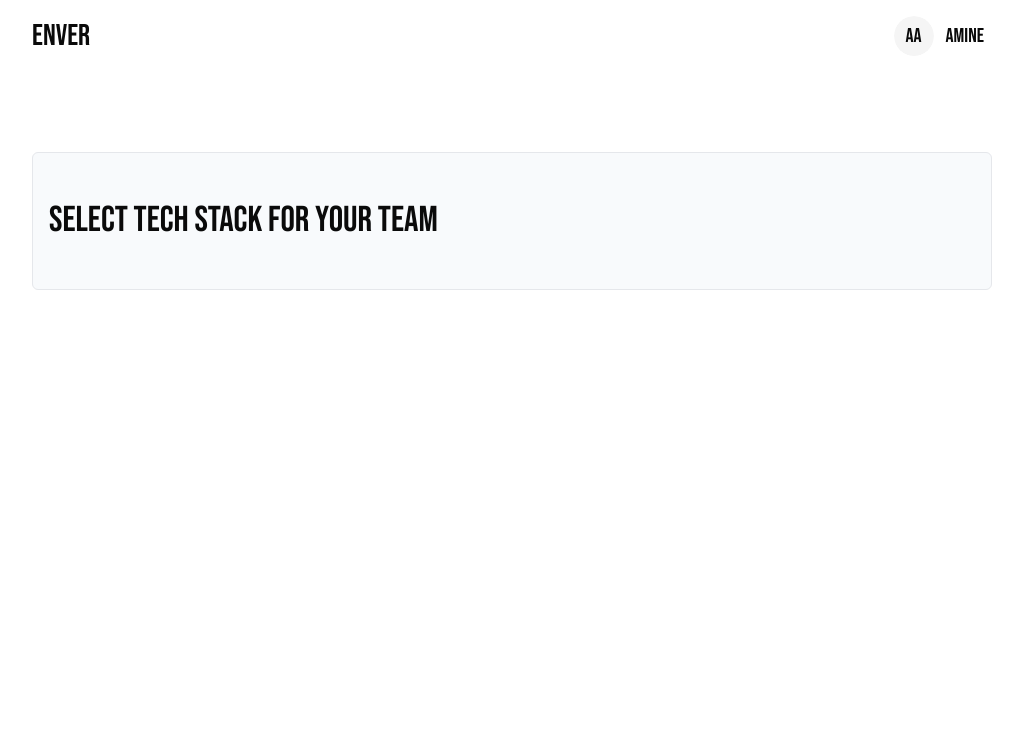
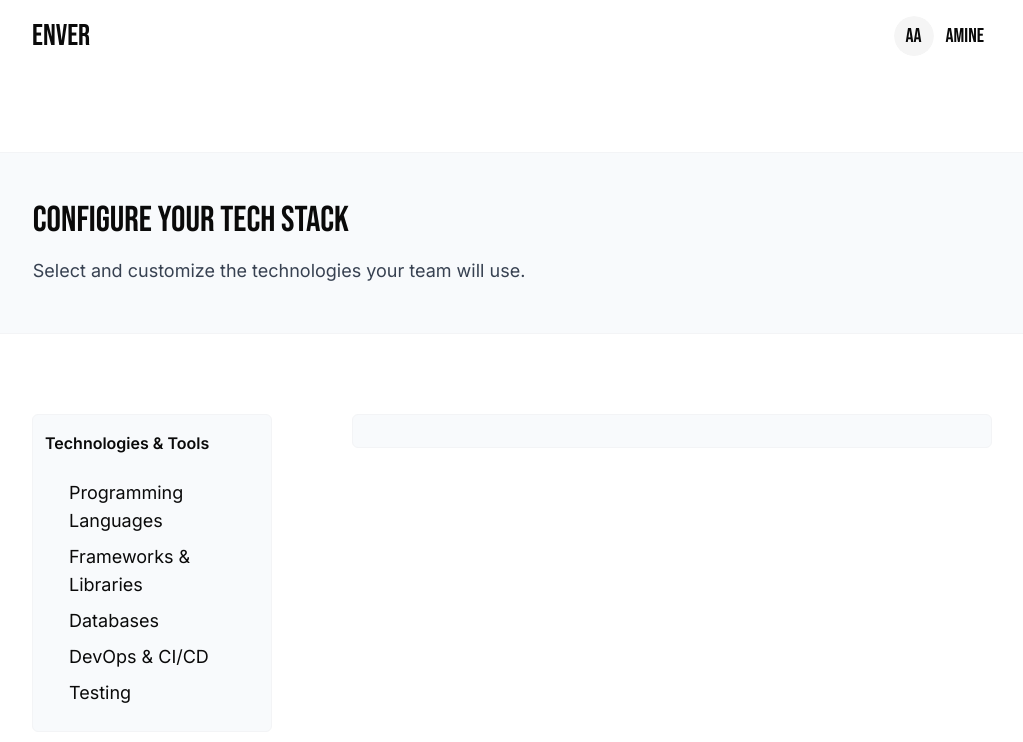
Before and after one commit to AmineAouragh/ENVER, a Next.js app: page /tech-stack in a window 1280 px wide. Shown: the top 742 px of the page, without its empty margins (128-1151 px from the left). Built offline with nearby package versions, Linux system fonts and the light colour scheme.

Commit message:
moved the tech stack configuration to a separate page rather than a dialog box in dashboad.js

```diff
--- a/pages/dashboard.js
+++ b/pages/dashboard.js
@@ -65,6 +65,10 @@ export default function Dashboard(){
         { value: "angular", label: "Angular", icon: <IoLogoAngular />},
         { value: "vuejs", label: "Vue", icon: <IoLogoVue />}
     ]
+    const router = useRouter()
+    function handleConfigureTechStack(){
+      router.push('/tech-stack')
+    }
     return (
      <>
       <Head>
@@ -92,53 +96,10 @@ export default function Dashboard(){
           <div className='w-1/2 p-4 mt-6 border border-gray-200 rounded-lg'>
             <div className='flex flex-row items-center justify-between w-full'>
               <h3 className='text-3xl font-BebasNeue'>Configure your team&apos;s tech stack</h3>
-              <Dialog>
-                <DialogTrigger asChild>
-                  <button type='button' className='rounded-md border border-gray-200 hover:bg-slate-50 px-6 py-2 text-md font-semibold font-Inter'>Configure tech stack</button>
-                </DialogTrigger>
-                <DialogContent className="sm:max-w-[720px]">
-                    <DialogHeader>
-                        <DialogTitle className="font-Inter text-2xl">Configure Tech Stack</DialogTitle>
-                        <DialogDescription>
-                            Select technologies your team members should use based on their roles and generate a setup script.
-                            Each team member will be able to set up their development environment with just one-click.
-                        </DialogDescription>
-                    </DialogHeader>
-                    <div className='grid gap-4 py-4'>
-                      <div className="grid grid-cols-4 items-center gap-4">
-                        <Label htmlFor="name" className="text-right">
-                          Category
-                        </Label>
-                        <Select>
-                          <SelectTrigger className="col-span-3">
-                            <SelectValue placeholder="Select a category" />
-                          </SelectTrigger>
-                          <SelectContent>
-                            <SelectGroup>
-                              <SelectItem value="programming_language" className="text-md flex flex-row items-center font-Inter">
-                                Programming Languages
-                              </SelectItem>
-                              <SelectItem value="frameworks" className="text-md font-Inter">Frameworks</SelectItem>
-                              <SelectItem value="databases" className="text-md font-Inter">
-                                Databases
-                              </SelectItem>
-                              <SelectItem value="devops" className="text-md font-Inter">DevOps</SelectItem>
-                              <SelectItem value="testing" className="text-md font-Inter">Testing</SelectItem>
-                            </SelectGroup>
-                          </SelectContent>
-                        </Select>
-                      </div>
-                      <div className="grid grid-cols-4 items-center gap-4">
-                        <Label htmlFor="name" className="text-right">
-                          Technology
-                        </Label>
+              <button type='button' onClick={handleConfigureTechStack} className='rounded-md border border-gray-200 hover:bg-slate-50 px-6 py-2 text-md font-semibold font-Inter'>Configure tech stack</button>
 
-                      </div>
-                    </div>
-                </DialogContent>
-              </Dialog>
             </div>
-            <p className='text-md text-gray-700 font-Inter'>Start selecting technologies for your team</p>
+            <p className='text-md text-gray-700 font-Inter'>Select and customize the technologies your team will use.</p>
             <div className='mt-4 grid grid-cols-3 gap-4'>
               <div className='bg-gray-50 rounded-lg p-4'>
                 <h4 className='font-Inter font-bold mb-4'>Frontend</h4>
--- a/pages/tech-stack.js
+++ b/pages/tech-stack.js
@@ -58,8 +58,26 @@ export default function TechStack(){
                 </li>
               </ul>
             </nav>
-            <section className='bg-slate-50 px-4 py-12 border border-gray-200 rounded-md my-20 mx-auto w-3/4'>
-              <span className='text-4xl font-BebasNeue'>Select Tech Stack For Your Team</span>
+            <section className='bg-slate-50 py-12 border border-gray-100 rounded-md my-20 w-full'>
+                <div className='w-3/4 mx-auto'>
+                  <h3 className='text-4xl font-BebasNeue mb-4'>Configure Your Tech Stack</h3>
+                  <p className='text-lg font-Inter text-gray-700'>Select and customize the technologies your team will use.</p>
+                </div>
+            </section>
+            <section id="" className='w-full'>
+                <div className='flex flex-row items-start justify-between w-3/4 mx-auto'>
+                  <div className='w-1/4 py-4 px-3 bg-slate-50 border border-gray-100 rounded-md'>
+                    <h4 className='text-md font-Inter font-semibold mb-6'>Technologies & Tools</h4>
+                    <ul className='flex flex-col ml-6'>
+                        <li className='font-Inter text-lg mb-2'>Programming Languages</li>
+                        <li className='font-Inter text-lg mb-2'>Frameworks & Libraries</li>
+                        <li className='font-Inter text-lg mb-2'>Databases</li>
+                        <li className='font-Inter text-lg mb-2'>DevOps & CI/CD</li>
+                        <li className='font-Inter text-lg mb-2'>Testing</li>
+                    </ul>
+                  </div>
+                  <div className='w-2/3 rounded-md p-4 bg-slate-50 border border-gray-100'></div>
+                </div>
             </section>
           </div>
         </>
```
